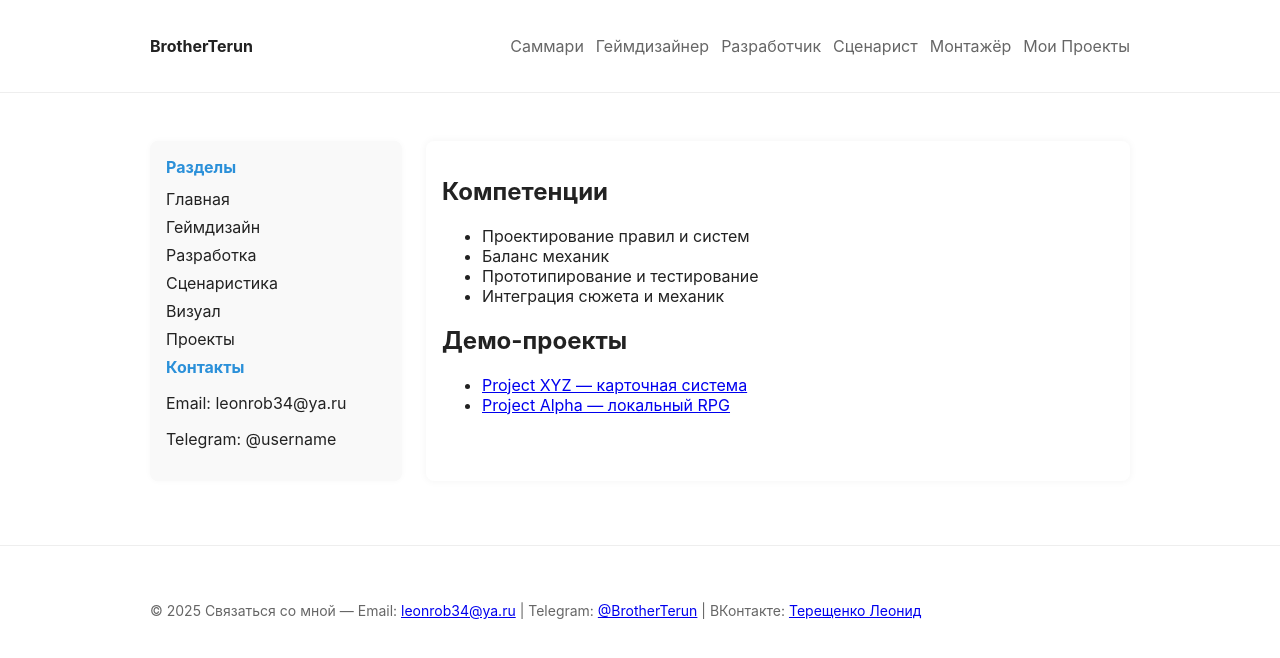
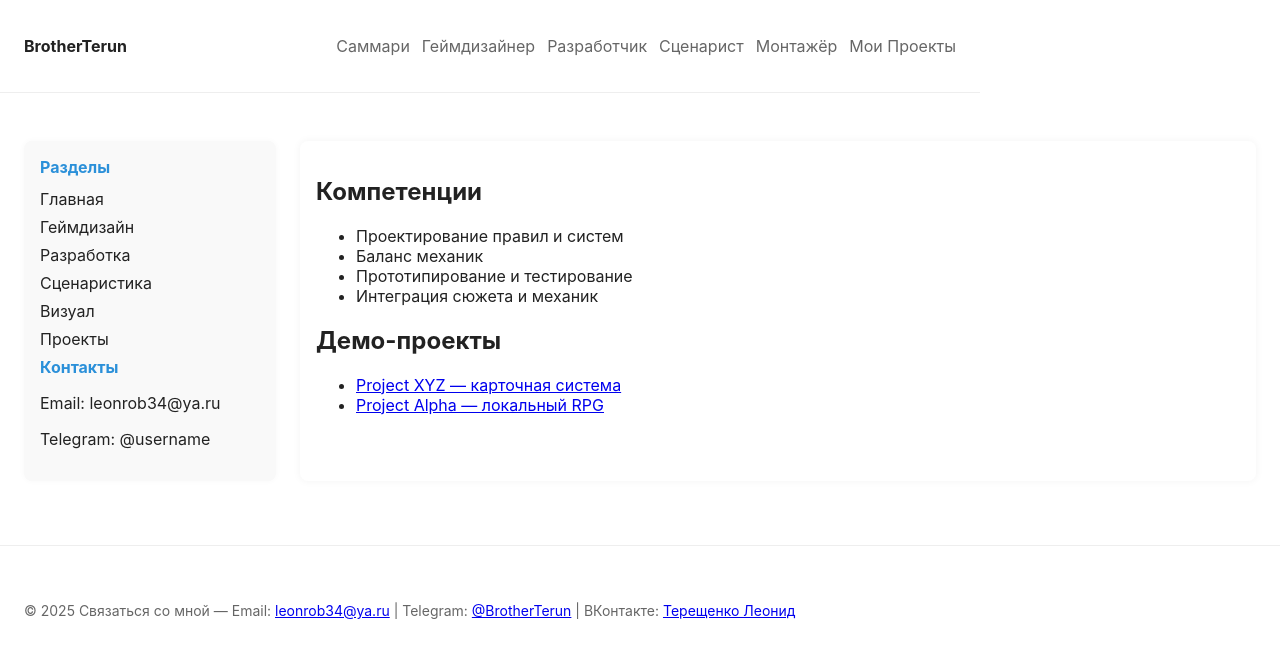
Before and after one commit to BrotherTerun/TerunPfolio, a Jekyll site: the page built from gamedesign/index.md, in a window 1280 px wide. Shown: the top 658 px of the page. Built offline with Jekyll 4.4.1, drawn with Linux system fonts in a browser that asks for light colours.

Commit message:
Продолжаю настройку главной страницы.

```diff
--- a/assets/css/style.css
+++ b/assets/css/style.css
@@ -1,5 +1,5 @@
 :root{
-  --max-width: 980px;
+  --max-width: 100vw;
   --accent: #2b90d9;
   --text: #222;
   --muted: #666;
@@ -25,6 +25,7 @@ body{
 .site-header {
   border-bottom:1px solid #eee;
   padding:12px 0;
+  max-width: 980px;
 }
 
 .site-header .wrap {
@@ -57,12 +58,12 @@ body{
 
 /* === ОСНОВНАЯ СТРАНИЦА === */
 .hero {
+  width: var(--max-width);
   display:grid;
   grid-template-columns: 3fr 2fr; /* 60% — 40% */
   position: relative;             /* <— это важно! */
   gap:20px;
   align-items:center;
-  padding-top:100px;
   border-bottom:1px solid #eee;
 }
 
@@ -83,6 +84,10 @@ body{
   width:712px;
   height:706px;
   object-fit:cover;
+}
+
+.sammary {
+  width: 980px;
 }
 /* === === === */
 
```
